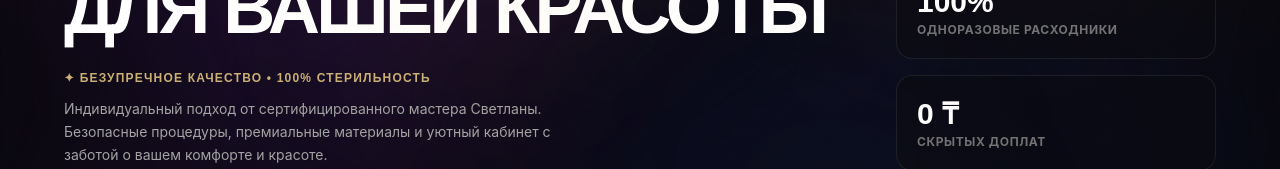
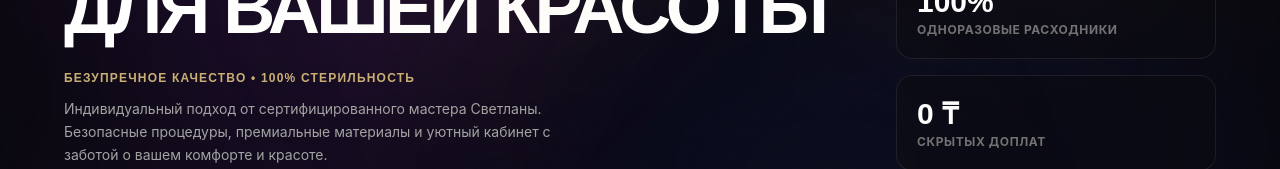
Before and after one commit to COMBINATORR/Nail-Master, a React (Vite) app: page / in a window 1280 px wide. Shown: the part 372-541 px from the top of the page. Built offline with nearby package versions, Linux system fonts and the light colour scheme; the HTML template or start-up script is replaced by a standard one; a web font is replaced by a local one.

Commit message:
style: remove diamond symbol from Hero subtitle

```diff
--- a/src/components/Hero.jsx
+++ b/src/components/Hero.jsx
@@ -32,7 +32,7 @@ export const Hero = ({ scrollToServices }) => {
             </h1>
             <p className={`${textSecondary} text-sm leading-relaxed max-w-lg mx-auto lg:mx-0 mb-8`}>
               <span className="block text-bronze-400 font-display font-bold text-xs tracking-widest uppercase mb-3">
-                ✦ {t('heroSubtitle')}
+                {t('heroSubtitle')}
               </span>
               {t('heroDesc')}
             </p>
```
